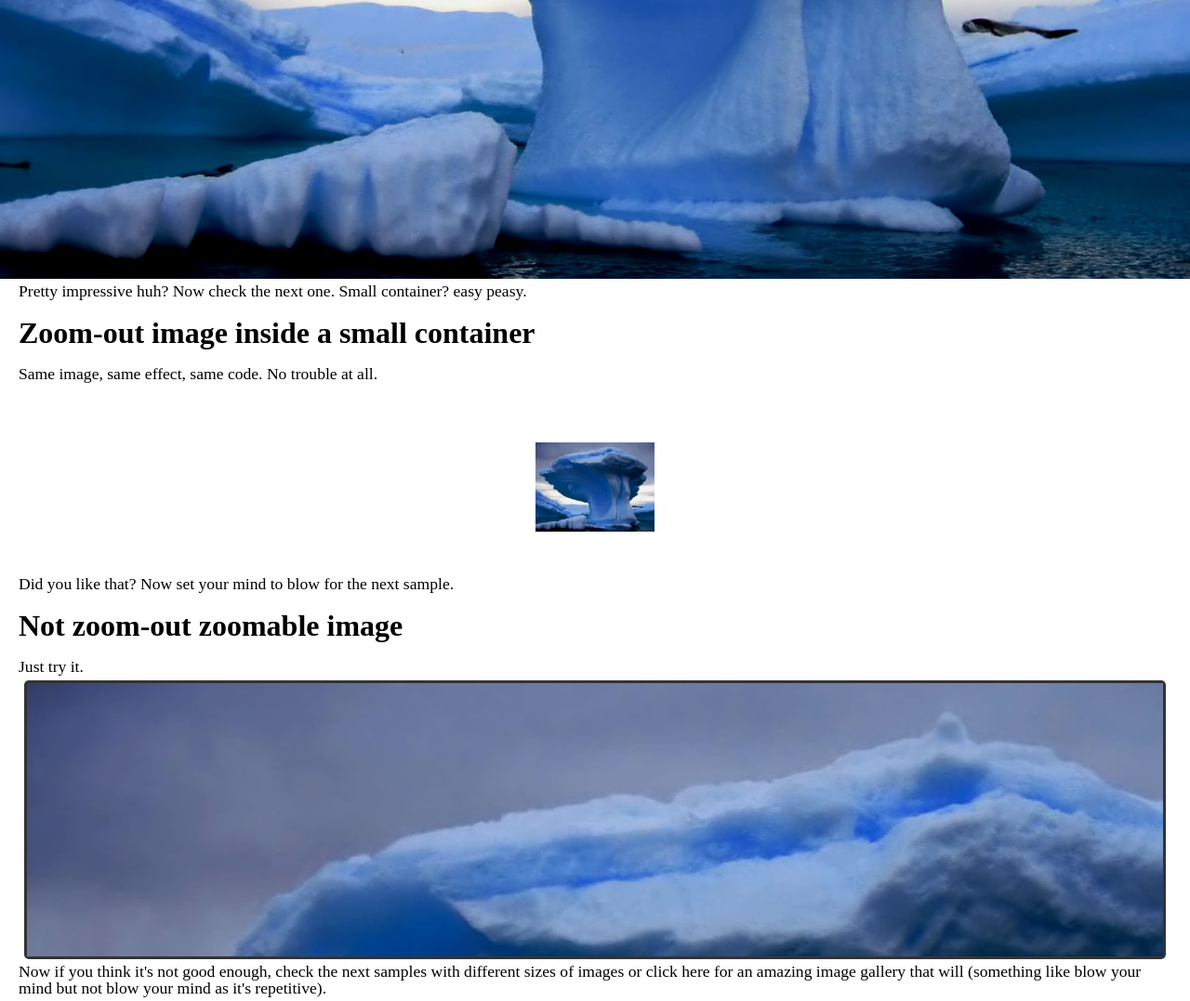
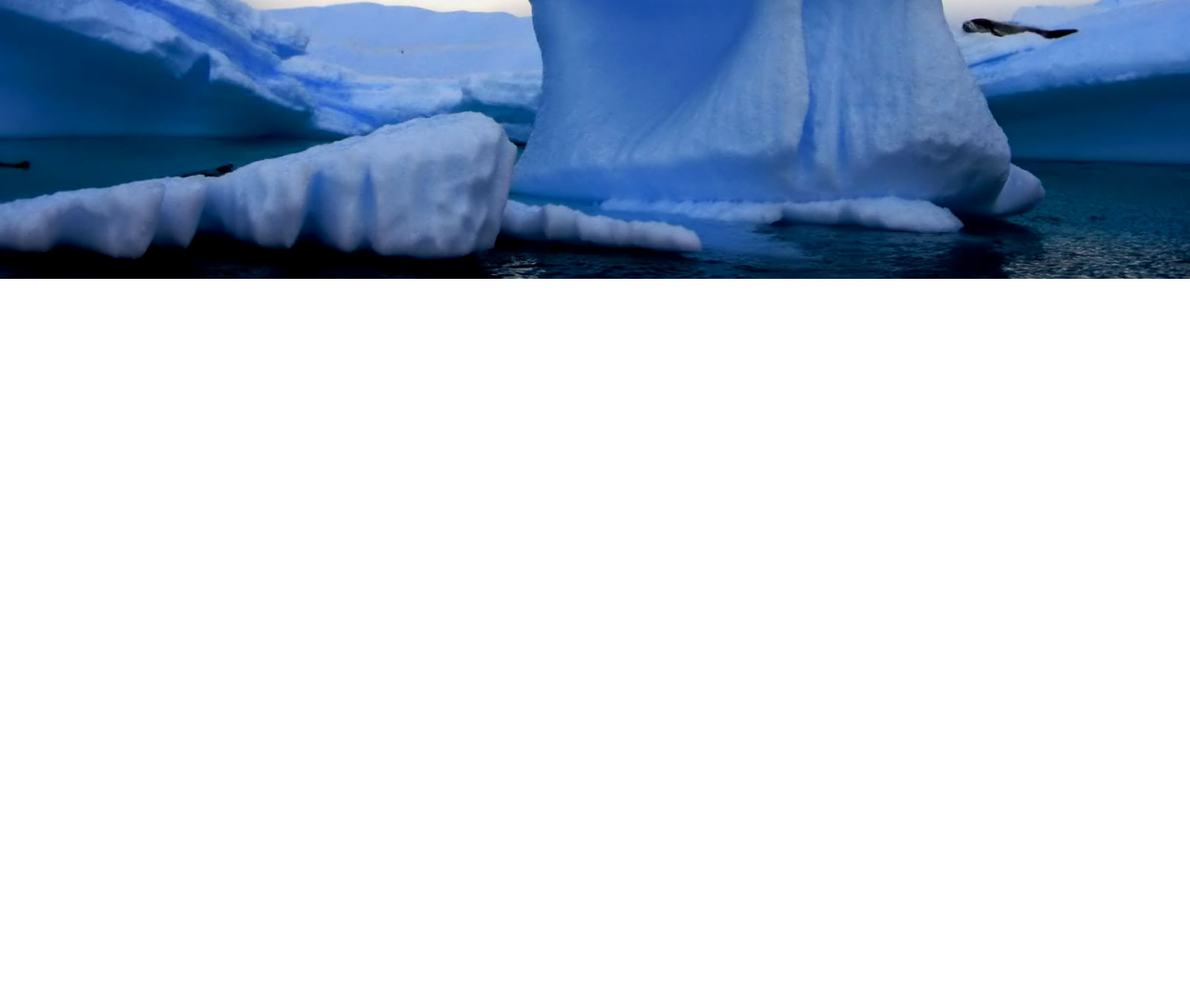
Before and after one commit to caiocpricci2/Mint, a plain HTML site: page index.html in a window 1280 px wide. Shown: the part 755-1832 px from the top of the page at 93% size. After the commit the page ends 1055 px from the top, so only its background shows below. Drawn offline with Linux system fonts and the light colour scheme.

Commit message:
first test with dark overlay

```diff
--- a/index.html
+++ b/index.html
@@ -14,7 +14,11 @@ MINT
 	<script>
 
 	    window.onload = function () {
-			    mint.mintifyMe();
+
+			    var mintIceberg = new Mint({
+			        src: "graphics/iceberg.jpg",
+			        container: "firstIceberg",
+			    });
 
 			};
 
@@ -26,8 +30,9 @@ MINT
 
         <p>This image will zoom out when you touch it. You can pan around and pinch zoom. Responsive? Cake. Resize your browser!</p>
 
-        <img class="mintifyMe" src="graphics/iceberg.jpg" />
+        <div id='firstIceberg'></div>
 
+        <!--
             <p>Pretty impressive huh? Now check the next one. Small container? easy peasy.</p>
 
             <h1>Zoom-out image inside a small container</h1>
@@ -49,7 +54,7 @@ MINT
             <p>Now if you think it's not good enough, check the next samples with different sizes of images or click here for
                 an amazing image gallery that will (something like blow your mind but not blow your mind as it's repetitive).
             </p>
-
+        -->
 
 
 </BODY>
--- a/js/mint.0.8.1.js
+++ b/js/mint.0.8.1.js
@@ -21,15 +21,33 @@ CONNECTION WITH THE SOFTWARE OR THE USE OR OTHER DEALINGS IN THE SOFTWARE.
 */
 
 
-function Mint() {
+function Mint(params) {
+
+
+    if (params.src == "undefined" || params.src == undefined || params.src == "null" || params.src == null) {
+        console.error("No image source");
+        return;
+    }
+
+    if (params.container == "undefined" || params.container == undefined || params.container == "null" || params.container == null) {
+        console.error("No container defined");
+        return;
+    }
+
+    var opt = {
+        src: "",      //path to source
+        container: "", //container id
+        isZoomOut: true
+    };
+
+    for (i in params) opt[i] = params[i]; //store the params
 
     //things you might need to change
-    var mintClassName = "mintifyMe"; //if by any chance you have another mintifyMe class, rename this to something unique
     var initialZIndex = 300; // mint relies on the z-index to display images. For obvious reasons all zoom-out images must have a high z-index
 
-    var currentImage; //current zoomed image, can only have one at a time.
+    var currentImage; //current zoomed image
     var htmlElement; //holds the html element.
-    var darkOverlay; //dar overlay displayed above everything else, behind the zoomed in image
+    var darkOverlay; //dark overlay displayed above everything else, behind the zoomed in image
     var csstransform = getsupportedprop(['transform', 'MozTransform', 'WebkitTransform', 'msTransform', 'OTransform'])
     var csstransition = getsupportedprop(['transition', 'MozTransition', 'WebkitTransition', 'msTransition', 'OTransition'])
     var csstransformorigin = getsupportedprop(['transform-origin', 'MozTransform-origin', 'WebkitTransform-origin', 'msTransform-origin', 'OTransform-origin'])
@@ -65,6 +83,22 @@ function Mint() {
 
     //stores initial images properties values
     var imageProps = {};
+
+
+
+    //********************//   Constructor  //*********************//
+    setDarkOverlay();
+    htmlElement = document.getElementsByTagName("html")[0];
+    var container = document.getElementById(opt.container);
+    container.class = "mintImage";
+    if (opt.isZoomOut)
+        mint(container);
+    else
+        mintNoZoom(container);
+    //*******************//  END Constructor //*******************//
+
+
+    //******************* Private methods //*******************//
 
     function getsupportedprop(proparray) {
         var root = document.documentElement//reference root element of document
@@ -119,9 +153,7 @@ function Mint() {
         document.getElementsByTagName('body')[0].appendChild(darkOverlay);
     }
 
-    function mint(container, imageSrc) {
-
-
+    function mint(container) {
         var image = new Image();
         var hMargin = 10;
         var vMargin = 10;
@@ -143,7 +175,7 @@ function Mint() {
             changecssproperty(this, csstransition, "-webkit-transform 0.5s linear");
 
         };
-        image.src = imageSrc;
+        image.src = opt.src;
         image.style.position = "relative";
         image.style.width = "100%";
 
@@ -423,31 +455,6 @@ function Mint() {
         diffY = 0;
     }
 
+    //******************* END Private methods //*******************//
 
-    this.mintifyMe = function () {
-        setDarkOverlay();
-        htmlElement = document.getElementsByTagName("html")[0];
-        var allImages = document.getElementsByTagName("img");
-
-        for (var i = 0; i < allImages.length; i++) {
-            var el = allImages[i];
-
-            if (!el.classList.contains(mintClassName))
-                return;
-
-            var id = "mintImage_" + i;
-            var newDiv = document.createElement("div");
-            newDiv.id = id;
-            newDiv.class = "mintImage";
-            el.parentNode.replaceChild(newDiv, el);
-            if (el.classList.contains("noZoom"))
-                mintNoZoom(newDiv, el.src);
-            else
-                mint(newDiv, el.src);
-
-
-        }
-    }
 }
-
-var mint = new Mint();
```
Lines whose indentation alone changed are shown as unchanged.
